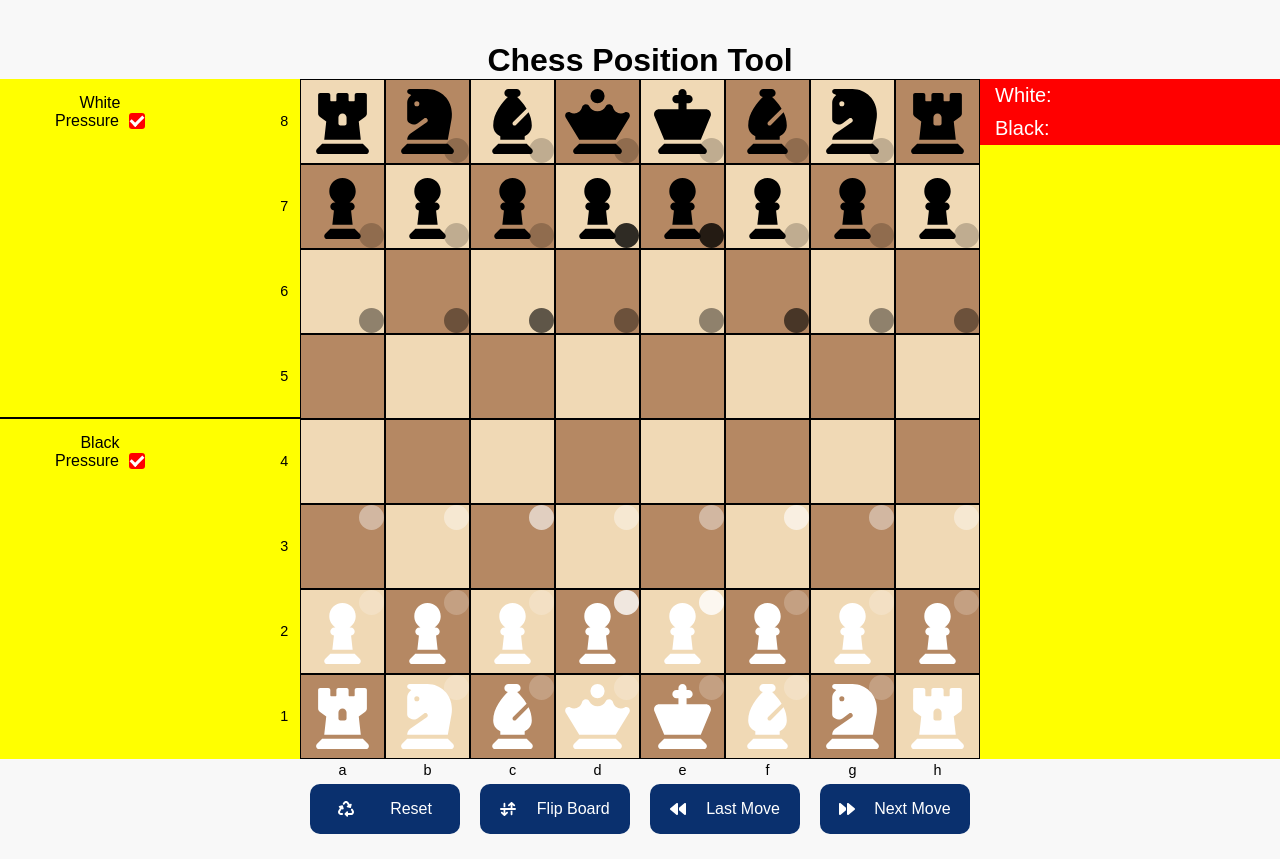
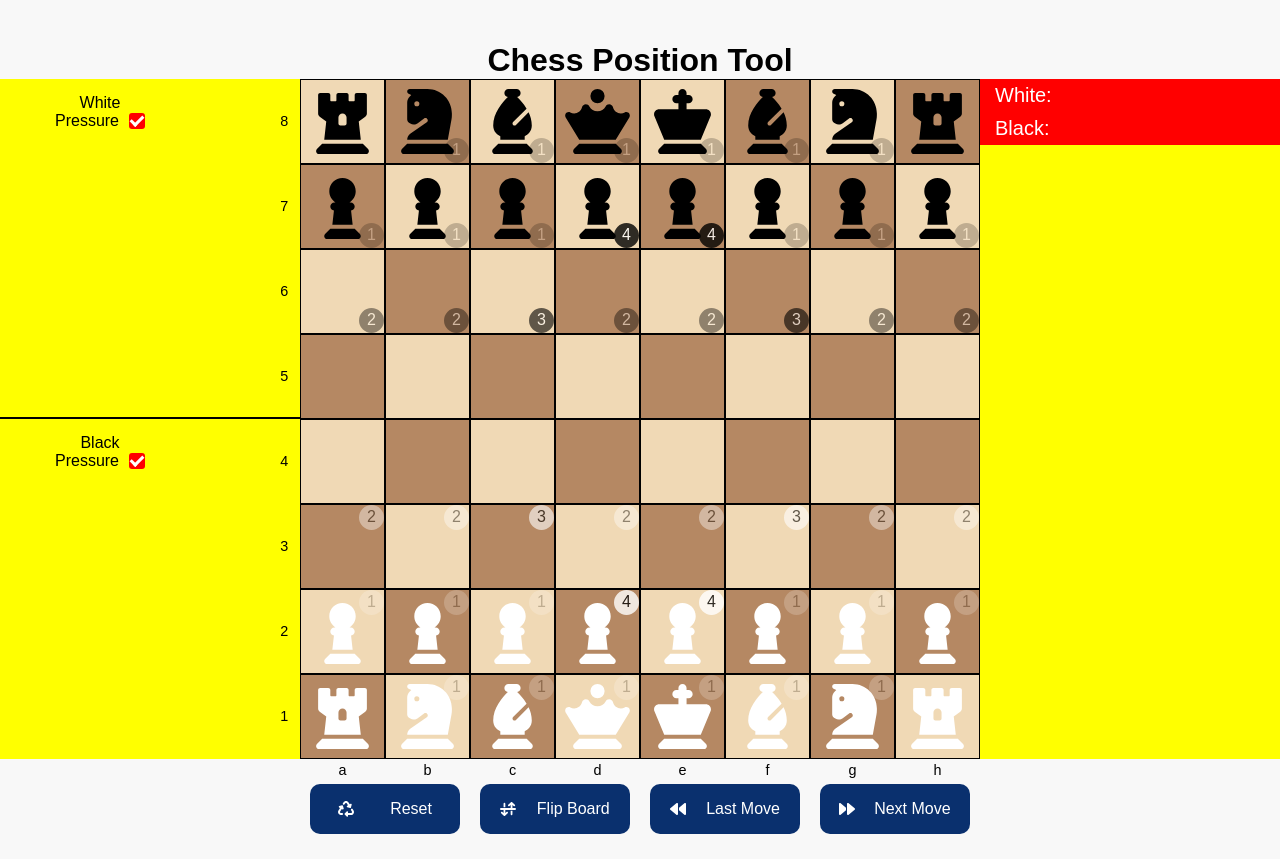
Before and after one commit to kraig-hebert/chess-position-tool, a React (Vite) app: page / in a window 1280 px wide. Shown: the top 859 px of the page. Built offline with nearby package versions, Linux system fonts and the light colour scheme.

Commit message:
updated square pressure rendering code flow

```diff
--- a/src/components/board/Board.jsx
+++ b/src/components/board/Board.jsx
@@ -189,6 +189,7 @@ const Board = () => {
       );
     }
 
+    // gathers total pressure on squares as 2d with pressure level by number
     let whitePressure = getSquarePressures(board, "white");
     let blackPressure = getSquarePressures(board, "black");
 
--- a/src/components/board/square/Square.jsx
+++ b/src/components/board/square/Square.jsx
@@ -24,37 +24,16 @@ const Square = (props) => {
 
   const renderLegalMove = () => <div className="possible-move"></div>;
 
-  const convertPressure = (pressure) => {
-    return pressure === 1
-      ? "level-1"
-      : pressure === 2
-      ? "level-2"
-      : pressure === 3
-      ? "level-3"
-      : pressure === 4
-      ? "level-4"
-      : pressure === 5
-      ? "level-5"
-      : pressure === 6
-      ? "level-6"
-      : pressure === 7
-      ? "level-7"
-      : pressure === 8
-      ? "level-8"
-      : pressure === 9
-      ? "level-9"
-      : pressure === 10
-      ? "level-10"
-      : null;
-  };
-  const renderWhitePressure = (pressureLevel) =>
-    activeFilters.white.squarePressure ? (
-      <div className={`white-pressure ${convertPressure(pressureLevel)}`}></div>
-    ) : null;
-  const renderBlackPressure = (pressureLevel) =>
-    activeFilters.black.squarePressure ? (
-      <div className={`black-pressure ${convertPressure(pressureLevel)}`}></div>
-    ) : null;
+  const renderWhitePressure = (pressureLevel) => (
+    <div className={`white-pressure level-${pressureLevel}`}>
+      {pressureLevel}
+    </div>
+  );
+  const renderBlackPressure = (pressureLevel) => (
+    <div className={`black-pressure level-${pressureLevel}`}>
+      {pressureLevel}
+    </div>
+  );
 
   const renderLeftNotation = () => {
     if (pov === "white")
@@ -84,8 +63,12 @@ const Square = (props) => {
       {isLegal && renderLegalMove()}
       {leftNotation && renderLeftNotation()}
       {bottomNotation && renderBottomNotation()}
-      {whitePressure && renderWhitePressure(whitePressure[row][col])}
-      {blackPressure && renderBlackPressure(blackPressure[row][col])}
+      {activeFilters.white.squarePressure &&
+        whitePressure &&
+        renderWhitePressure(whitePressure[row][col])}
+      {activeFilters.black.squarePressure &&
+        blackPressure &&
+        renderBlackPressure(blackPressure[row][col])}
     </div>
   );
 };
--- a/src/components/board/square/squareStyles.css
+++ b/src/components/board/square/squareStyles.css
@@ -44,7 +44,9 @@
 
 .white-pressure {
   position: absolute;
-  display: block;
+  display: flex;
+  justify-content: center;
+  align-items: center;
   width: 25px;
   height: 25px;
   border-radius: 50%;
@@ -59,6 +61,9 @@
 .black-pressure {
   position: absolute;
   display: block;
+  display: flex;
+  justify-content: center;
+  align-items: center;
   width: 25px;
   height: 25px;
   border-radius: 50%;
@@ -67,6 +72,7 @@
   bottom: 0;
   z-index: 10;
   background-color: black;
+  color: white;
   opacity: 0;
 }
 
```
Also changed, not shown: 1 other file (tests, documents, lock files or other folders).
